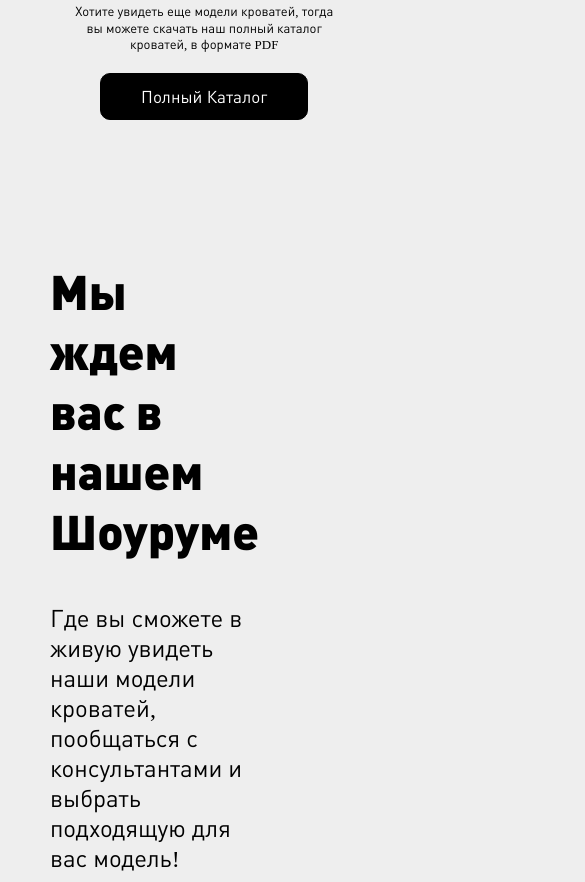
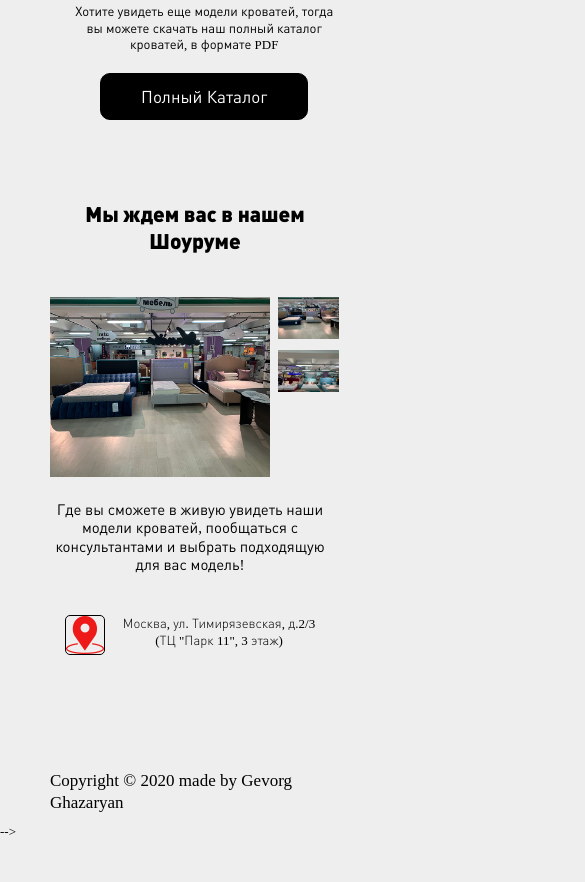
Before and after one commit to curviture/mebelsevagir, a plain HTML site: page index.html in a window 390 px wide. Shown: the part 2542-3424 px from the top of the page, 585 px wide, since content can reach past the window. After the commit the page ends 3382 px from the top, so only its background shows below. Drawn offline with Linux system fonts and the light colour scheme.

Commit message:
all resolutions alpha 1.7 version commit showroom finish

```diff
--- a/css/main.css
+++ b/css/main.css
@@ -118,7 +118,7 @@ p {
     background-color: #000000;
 }
 
-․lg-hidden {
+.lg-hidden {
     display: none!important;
 }
 
@@ -1164,6 +1164,42 @@ ymaps {
         margin: 0;
     }
 
+    .showroom {
+        text-align: center;
+    }
+
+    .showroom h2 {
+        font-size: 4.2rem;
+    }
+
+    .showroom > .container > div {
+        flex-basis: unset;
+    }
+
+    .showroom h2 {
+        order: -2;
+    }
+
+    .showroom .img-content {
+        order: -1;
+        margin-bottom: 2rem;
+
+    }
+
+    .showroom .address {
+        display: flex;
+        justify-content: center;
+        align-items: center;
+    }
+
+    .showroom .text-content p {
+        padding:0 4rem;
+    }
+
+    .showroom .address p {
+        padding: 0;
+    }
+
 }
 
 @media (max-width: 770px) {
@@ -1548,6 +1584,33 @@ ymaps {
         margin-bottom: 2rem;
     }
 
+    .showroom {
+        padding: 4rem 0 4rem;
+    }
+
+    .showroom h2 {
+        font-size: 2.1rem;
+    }
+
+    .showroom .img-content > a img {
+        width: 22rem;
+        height: 18rem;
+    }
+
+    .showroom .img-content .thumbs img {
+        width: 6.1rem;
+        height: 4.2rem;
+    }
+
+    .showroom .text-content p {
+        font-size: 1.5rem;
+        padding: 0;
+    }
+
+    .showroom .address p {
+        font-size: 1.3rem;
+    }
+
 }
 
 
--- a/index.html
+++ b/index.html
@@ -353,8 +353,9 @@
     </div> -->
     <div class="showroom">
         <div class="container">
+            <h2 class="lg-hidden">Мы ждем вас в нашем Шоуруме</h2>
             <div class="text-content">
-                <h2>Мы ждем вас в нашем Шоуруме</h2>
+                <h2 class="hidden-lg">Мы ждем вас в нашем Шоуруме</h2>
                 <p>Где вы сможете в живую увидеть наши модели кроватей, пообщаться с консультантами и выбрать подходящую для вас модель!</p>
                 <div class="address">
                     <img src="img/map.png" alt="" class="map-icon">
```
